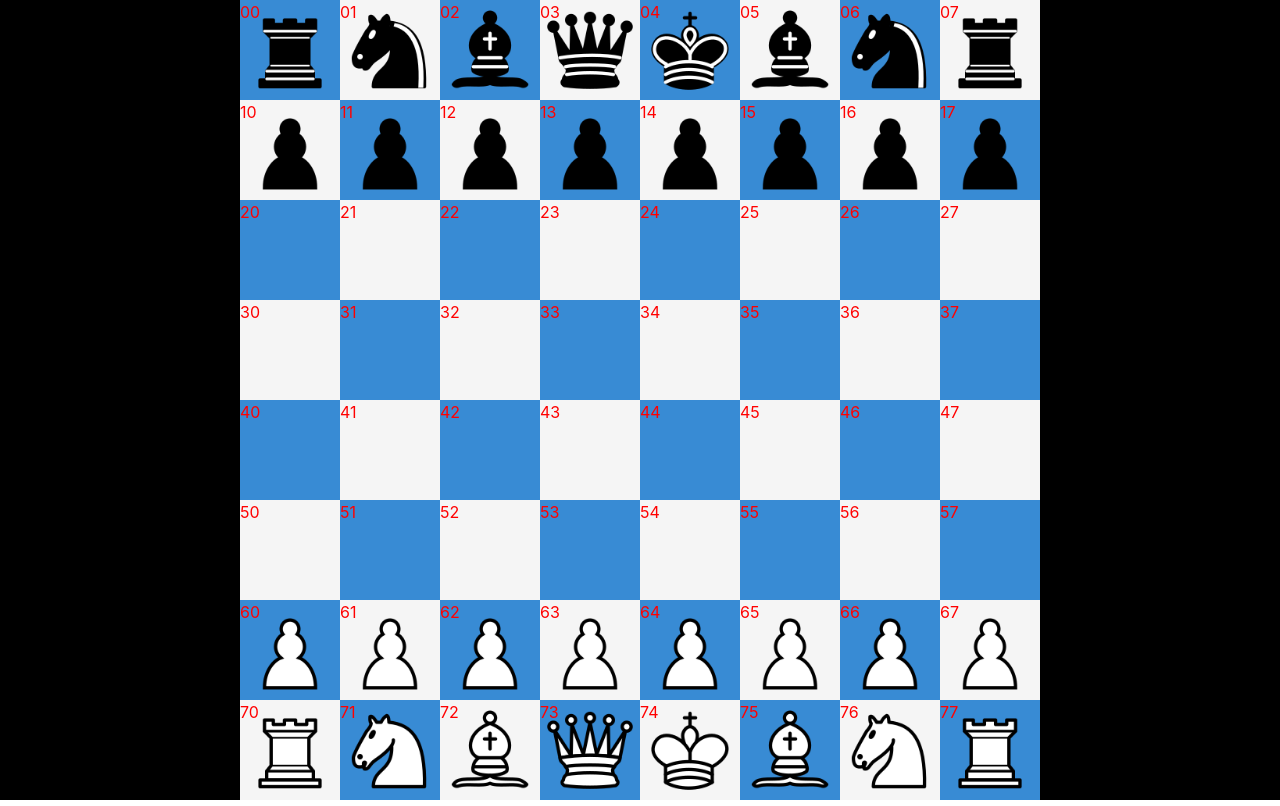
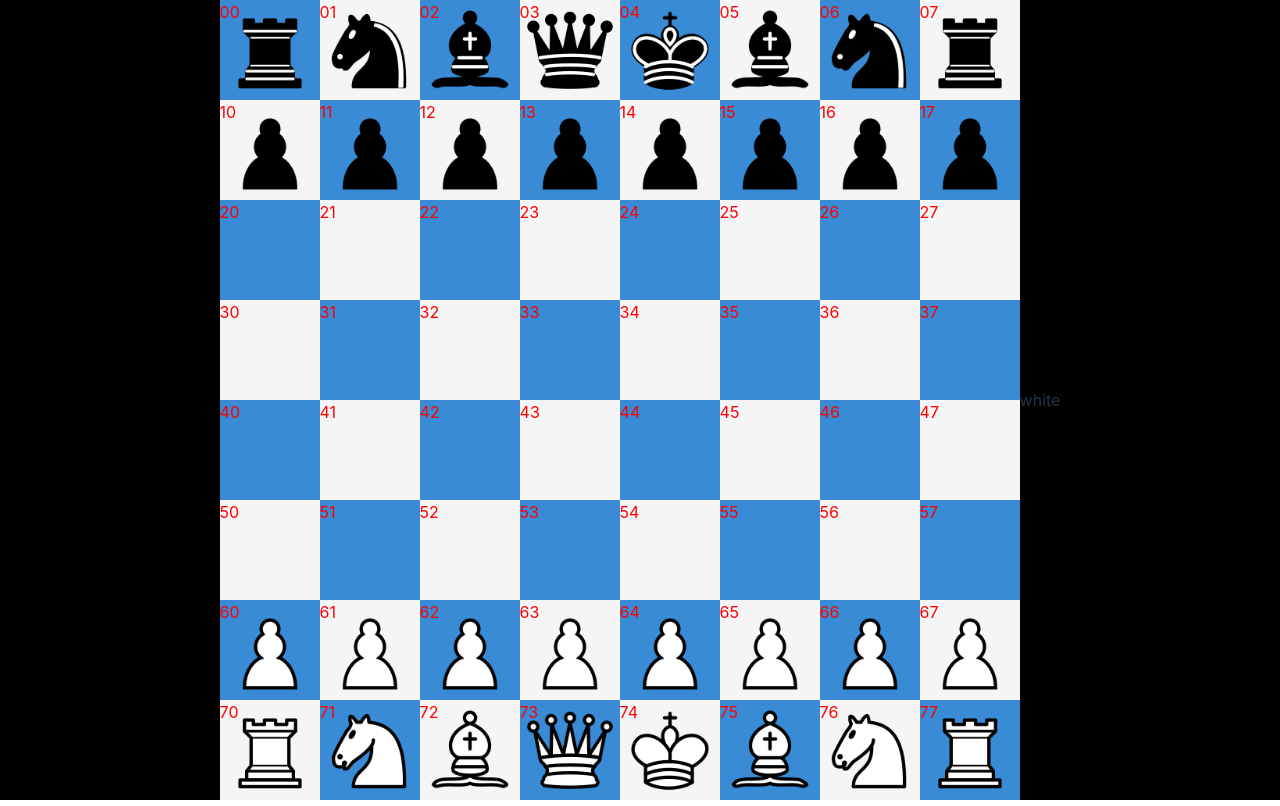
Before and after one commit to prconcepcion/React-Chess, a React (Vite) app: page / in a window 1280 px wide. Built offline with nearby package versions, Linux system fonts and the light colour scheme.

Commit message:
added redux to check player turn

```diff
--- a/src/App.jsx
+++ b/src/App.jsx
@@ -2,6 +2,8 @@ import './App.scss'
 import { Piece } from './components/Piece'
 import { Tile } from './components/Tile'
 import { useState } from 'react';
+import { useSelector } from 'react-redux';
+import { selectTurn } from './store/turn/counterTurn';
 
 const initialBoard = [
 	[ 'blackRook', 'blackKnight', 'blackBishop', 'blackQueen',  'blackKing', 'blackBishop', 'blackKnight', 'blackRook' ],
@@ -14,11 +16,15 @@ const initialBoard = [
 	[ 'whiteRook', 'whiteKnight', 'whiteBishop', 'whiteQueen',  'whiteKing', 'whiteBishop', 'whiteKnight', 'whiteRook' ],
 ]
 
+
+
 function App() {
-
+    const turn = useSelector( selectTurn )
 	const [ board, setBoard ] = useState( initialBoard )
 
-	return ( <div className='chessboard'>
+	return (
+        <>
+            <div className='chessboard'>
                 { board.map( ( row, i ) => {
                     return ( <div key={i} className={ (i+1) % 2 === 0 ? 'chessboard-row even' : 'chessboard-row odd' } >
                             { row.map( ( square, j ) => {
@@ -34,7 +40,13 @@ function App() {
                             } ) }
                         </div> )
                 } ) }
-        </div> )
+            </div>
+            <div>
+                { turn }
+            </div>
+        </>
+
+    )
 }
 
 export default App
--- a/src/components/Piece.jsx
+++ b/src/components/Piece.jsx
@@ -10,11 +10,15 @@ import WhiteKnight from '../assets/white-knight.png'
 import WhitePawn from '../assets/white-pawn.png'
 import WhiteQueen from '../assets/white-queen.png'
 import WhiteRook from '../assets/white-rook.png'
-
+import { useSelector } from 'react-redux'
 
 export const Piece = props => {
 
     const { name, side } = props
+
+    const turn = useSelector( state => state.turn.value  )
+
+    console.log(turn, side)
 
     let image = BlackPawn
     switch( name ) {
@@ -57,6 +61,6 @@ export const Piece = props => {
     }
 
     return <>
-        <img className='piece' id={name} src={image} height="100" width="100" data-side={ side } />
+        <img className='piece' draggable={ turn != side ? false : true } id={name} src={image} height="100" width="100" data-side={ side } />
     </>
 }
--- a/src/components/Tile.jsx
+++ b/src/components/Tile.jsx
@@ -1,4 +1,6 @@
 import { checkValidMove } from "../helper/util";
+import { useDispatch } from "react-redux";
+import { changeTurn } from "../store/turn/counterTurn";
 
 export const Tile = props => {
 
@@ -8,6 +10,8 @@ export const Tile = props => {
 		board,
 		setBoard
 	} = props
+
+    const dispatch = useDispatch()
 
 	function allowDrop(ev) {
 		ev.preventDefault();
@@ -37,6 +41,7 @@ export const Tile = props => {
 		tempBoard[origin.row][origin.column] = null
 
 		setBoard(tempBoard)
+        dispatch( changeTurn() )
 	}
 
 	return <>
--- a/src/main.jsx
+++ b/src/main.jsx
@@ -2,9 +2,13 @@ import { StrictMode } from 'react'
 import { createRoot } from 'react-dom/client'
 import App from './App.jsx'
 import './index.css'
+import { store } from './store/store'
+import { Provider } from 'react-redux'
 
 createRoot(document.getElementById('root')).render(
   <StrictMode>
-    <App />
+    <Provider store={ store } >
+        <App />
+    </Provider>
   </StrictMode>,
 )
--- /dev/null
+++ b/src/store/store.js
@@ -0,0 +1,8 @@
+import { configureStore } from '@reduxjs/toolkit'
+import counterTurn from './turn/counterTurn'
+
+export const store = configureStore({
+    reducer: {
+        turn: counterTurn,
+    }
+})
--- /dev/null
+++ b/src/store/turn/counterTurn.js
@@ -0,0 +1,26 @@
+import { createSlice } from '@reduxjs/toolkit'
+
+const initialState = {
+  value: 'white',
+}
+
+export const counterTurn = createSlice({
+  name: 'turn',
+  initialState,
+  reducers: {
+    changeTurn: ( state ) => {
+      // Redux Toolkit allows us to write "mutating" logic in reducers. It
+      // doesn't actually mutate the state because it uses the Immer library,
+      // which detects changes to a "draft state" and produces a brand new
+      // immutable state based off those changes
+      state.value = state.value === 'white' ? 'black' : 'white'
+    },
+  },
+})
+
+// Action creators are generated for each case reducer function
+export const { changeTurn } = counterTurn.actions
+
+export const selectTurn = state => state.turn.value
+
+export default counterTurn.reducer
```
